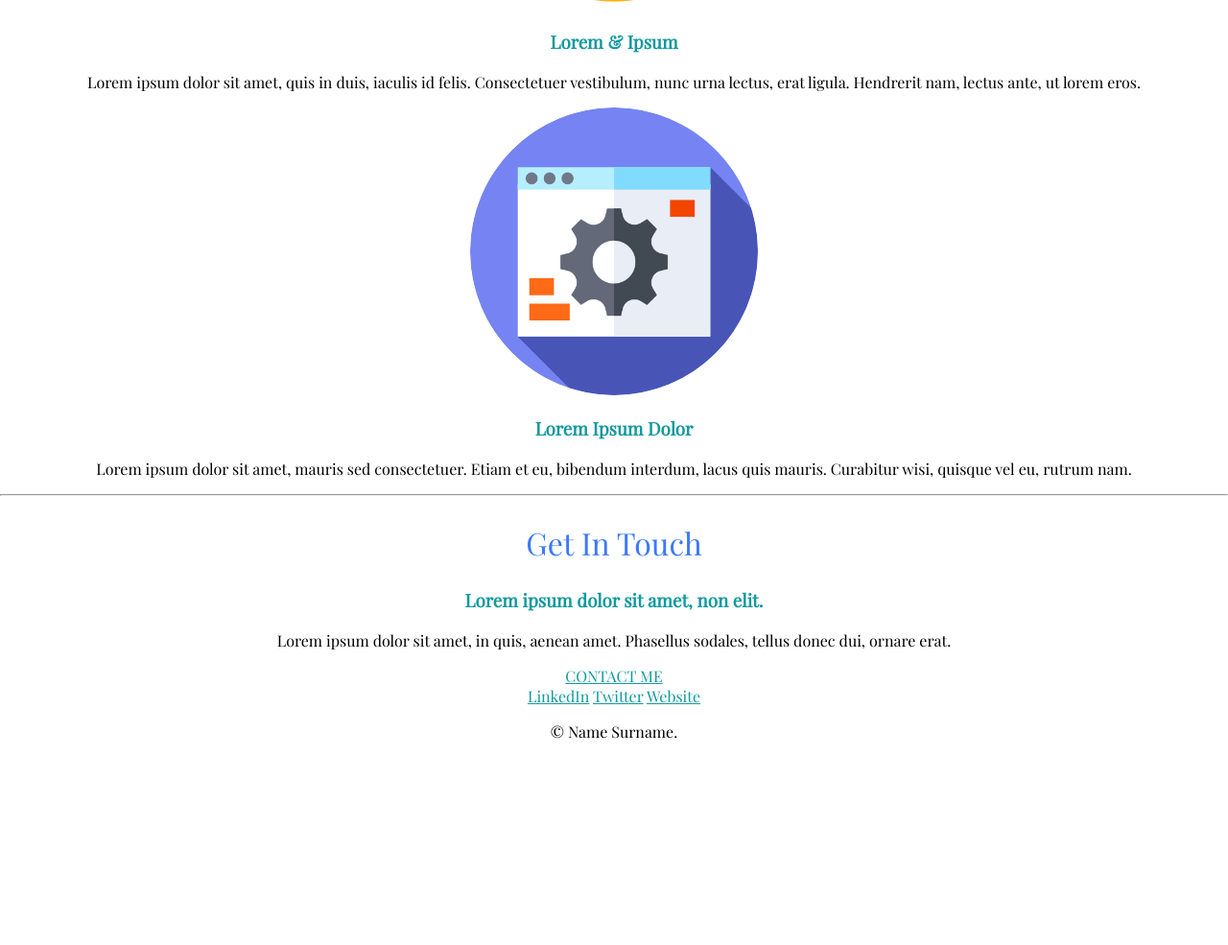
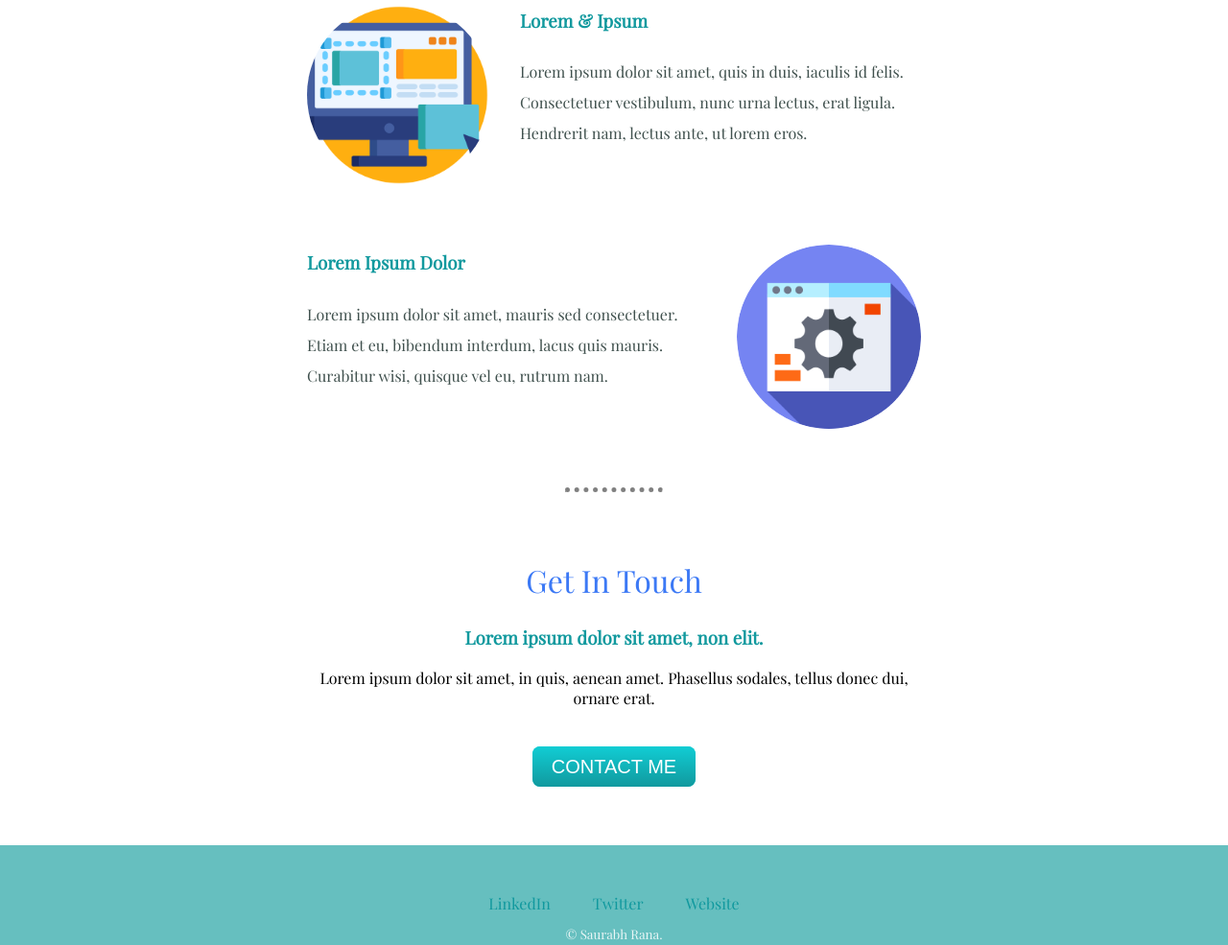
Before and after one commit to Saurabh-Rana17/CSS-My-Site, a plain HTML site: page index.html in a window 1280 px wide. Shown: the part 1454-2439 px from the top of the page at 96% size. Before the commit the page ends 2243 px from the top, so only its background shows below. Drawn offline with nearby package versions, Linux system fonts and the light colour scheme.

Commit message:
UI Improved

```diff
--- a/CSS/styles.css
+++ b/CSS/styles.css
@@ -1,3 +1,4 @@
+/************** Tag Selector *******************/
 body {
   margin: 0%;
   text-align: center;
@@ -8,7 +9,6 @@ h1 {
   margin: 0px auto 0px auto;
   font-size: 3.5rem;
   color: #3c79f5;
-  line-height: 2rem;
 }
 h2 {
   font-family: "Playfair Display", serif;
@@ -23,6 +23,21 @@ h3 {
 a {
   color: #11999e;
 }
+hr {
+  border-top-style: dotted;
+  border-bottom-style: none;
+  border-top-width: 5px;
+  width: 100px;
+  color: grey;
+}
+a {
+  text-decoration: none;
+}
+a:hover {
+  text-decoration: underline;
+}
+
+/**************************** Class Selector *******************************/
 
 .top {
   background-color: #bfeaf5;
@@ -32,9 +47,6 @@ a {
   padding-top: 50px;
 }
 
-#pro {
-  text-decoration: underline;
-}
 .circular-img {
   border-radius: 100%;
 }
@@ -42,3 +54,92 @@ a {
   display: absolute;
   right: 100px;
 }
+
+.skill-row {
+  line-height: 2;
+  width: 50%;
+  text-align: center;
+  margin: 100px auto 100px auto;
+  text-align: left;
+  color: #40514e;
+}
+
+.profile {
+  width: 75%;
+  margin: 50px auto 50px auto;
+  color: #40514e;
+}
+.Frontendimg {
+  width: 30%;
+  border-radius: 100%;
+  float: left;
+  margin-right: 30px;
+}
+.Backendimg {
+  width: 30%;
+  border-radius: 100%;
+  float: right;
+  margin-left: 30px;
+}
+.skillImage {
+  width: 35%;
+  border-radius: 100%;
+}
+.contact-me {
+  width: 50%;
+  margin: auto;
+  margin-bottom: 70px;
+}
+
+.git {
+  margin-top: 70px;
+}
+
+.bottom-container {
+  background-color: #66bfbf;
+  height: 100px;
+  padding-top: 50px;
+}
+.contact-para {
+  margin-bottom: 50px;
+}
+
+.btn {
+  background: #11cdd4;
+  background-image: -webkit-linear-gradient(top, #11cdd4, #11999e);
+  background-image: -moz-linear-gradient(top, #11cdd4, #11999e);
+  background-image: -ms-linear-gradient(top, #11cdd4, #11999e);
+  background-image: -o-linear-gradient(top, #11cdd4, #11999e);
+  background-image: linear-gradient(to bottom, #11cdd4, #11999e);
+  -webkit-border-radius: 8;
+  -moz-border-radius: 8;
+  border-radius: 8px;
+  font-family: Arial;
+  color: #ffffff;
+  font-size: 20px;
+  padding: 10px 20px 10px 20px;
+  text-decoration: none;
+}
+
+.btn:hover {
+  background: #30e3cb;
+  background-image: -webkit-linear-gradient(top, #30e3cb, #2bc4ad);
+  background-image: -moz-linear-gradient(top, #30e3cb, #2bc4ad);
+  background-image: -ms-linear-gradient(top, #30e3cb, #2bc4ad);
+  background-image: -o-linear-gradient(top, #30e3cb, #2bc4ad);
+  background-image: linear-gradient(to bottom, #30e3cb, #2bc4ad);
+  text-decoration: none;
+}
+.footer-link {
+  margin: 20px;
+}
+.bottom-text {
+  color: #eaf6f6;
+  font-size: smaller;
+  text-decoration: none;
+}
+
+/*********************************** ID Selector ************************/
+#pro {
+  text-decoration: underline;
+}
--- a/index.html
+++ b/index.html
@@ -25,52 +25,42 @@
       />
 
       <h1>I'm Saurabh</h1>
-      <h2>a <span id="pro">pro</span>grammer</h2>
+
+      <h2>a <span id="pro"> pro</span>grammer</h2>
 
       <img src="images/mountain.png" height="0%" width="100%" alt="" />
     </div>
     <div class="middle-container">
       <div class="profile">
         <img
-          class="circular-img"
+          class="skillImage"
           src="https://media.licdn.com/dms/image/C4D03AQFFVzt-uVWBog/profile-displayphoto-shrink_800_800/0/1657849695919?e=2147483647&v=beta&t=I_OXurGnh9ICJchaSdxV_rdHEJRy5pxgUEviUwaB8fE"
           alt="unable to find "
-          height="200px"
-          width="200px"
+          width="30%"
         />
         <h2>Hello.</h2>
-        <p>
+        <p class="profile">
           Lorem ipsum dolor sit amet, vitae volutpat, dui conubia, dolor urna.
           Non auctor, montes nulla distinctio.
         </p>
       </div>
       <hr />
+
       <div class="skills">
         <h2>My Skills.</h2>
         <div class="skill-row">
-          <img
-            height="300px"
-            width="300px"
-            class="circular-img"
-            src="images/ux.png"
-            alt="not-found"
-          />
+          <img class="Frontendimg" src="images/ux.png" alt="not-found" />
           <h3>Lorem & Ipsum</h3>
-          <p>
+          <p class="skillp">
             Lorem ipsum dolor sit amet, quis in duis, iaculis id felis.
             Consectetuer vestibulum, nunc urna lectus, erat ligula. Hendrerit
             nam, lectus ante, ut lorem eros.
           </p>
         </div>
         <div class="skill-row">
-          <img
-            height="300px"
-            class="circular-img"
-            src="images/web.png"
-            alt="ni=ot-found"
-          />
+          <img class="Backendimg" src="images/web.png" alt="not-found" />
           <h3>Lorem Ipsum Dolor</h3>
-          <p>
+          <p class="skillp">
             Lorem ipsum dolor sit amet, mauris sed consectetuer. Etiam et eu,
             bibendum interdum, lacus quis mauris. Curabitur wisi, quisque vel
             eu, rutrum nam.
@@ -79,9 +69,9 @@
       </div>
       <hr />
       <div class="contact-me">
-        <h2>Get In Touch</h2>
+        <div class="git"><h2>Get In Touch</h2></div>
         <h3>Lorem ipsum dolor sit amet, non elit.</h3>
-        <p>
+        <p class="contact-para">
           Lorem ipsum dolor sit amet, in quis, aenean amet. Phasellus sodales,
           tellus donec dui, ornare erat.
         </p>
@@ -93,7 +83,7 @@
       <a class="footer-link" href="https://www.linkedin.com/">LinkedIn</a>
       <a class="footer-link" href="https://twitter.com/">Twitter</a>
       <a class="footer-link" href="https://www.appbrewery.co/">Website</a>
-      <p>© Name Surname.</p>
+      <p class="bottom-text">© Saurabh Rana.</p>
     </div>
   </body>
 </html>
```
